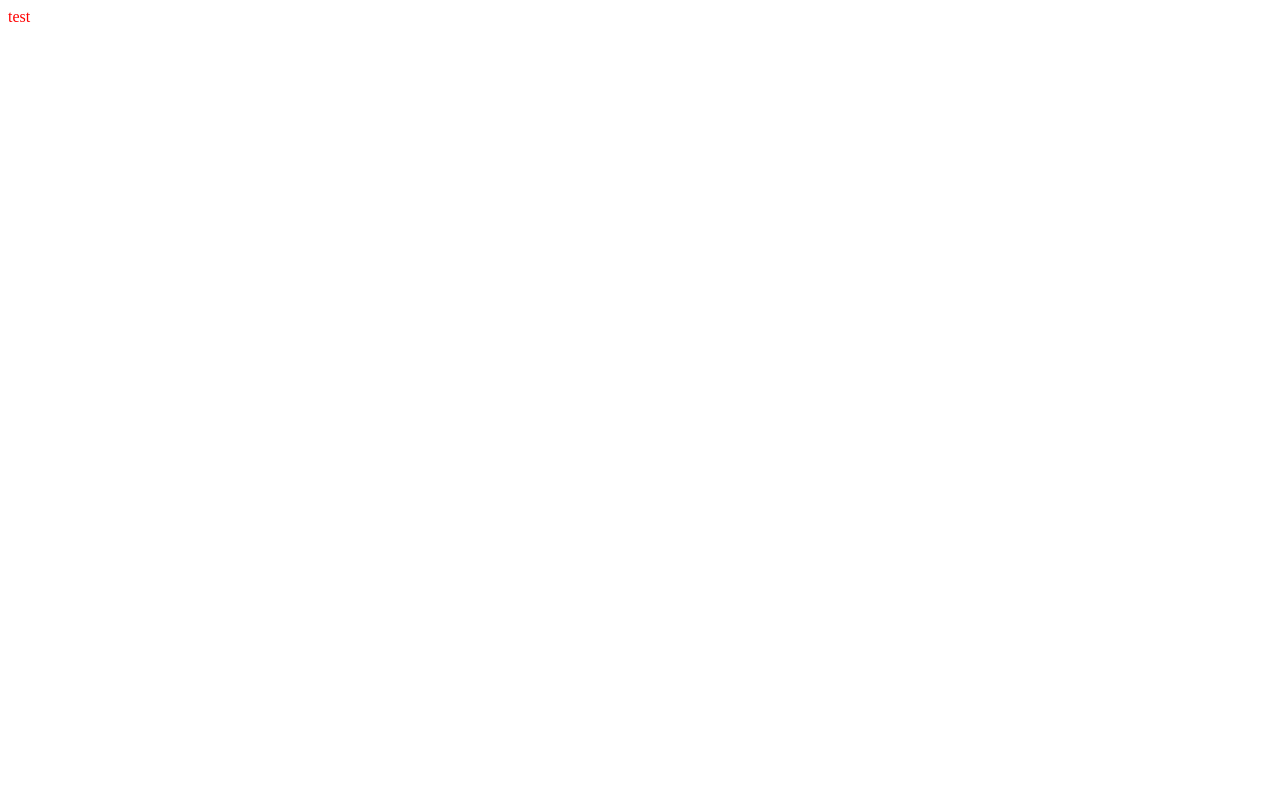
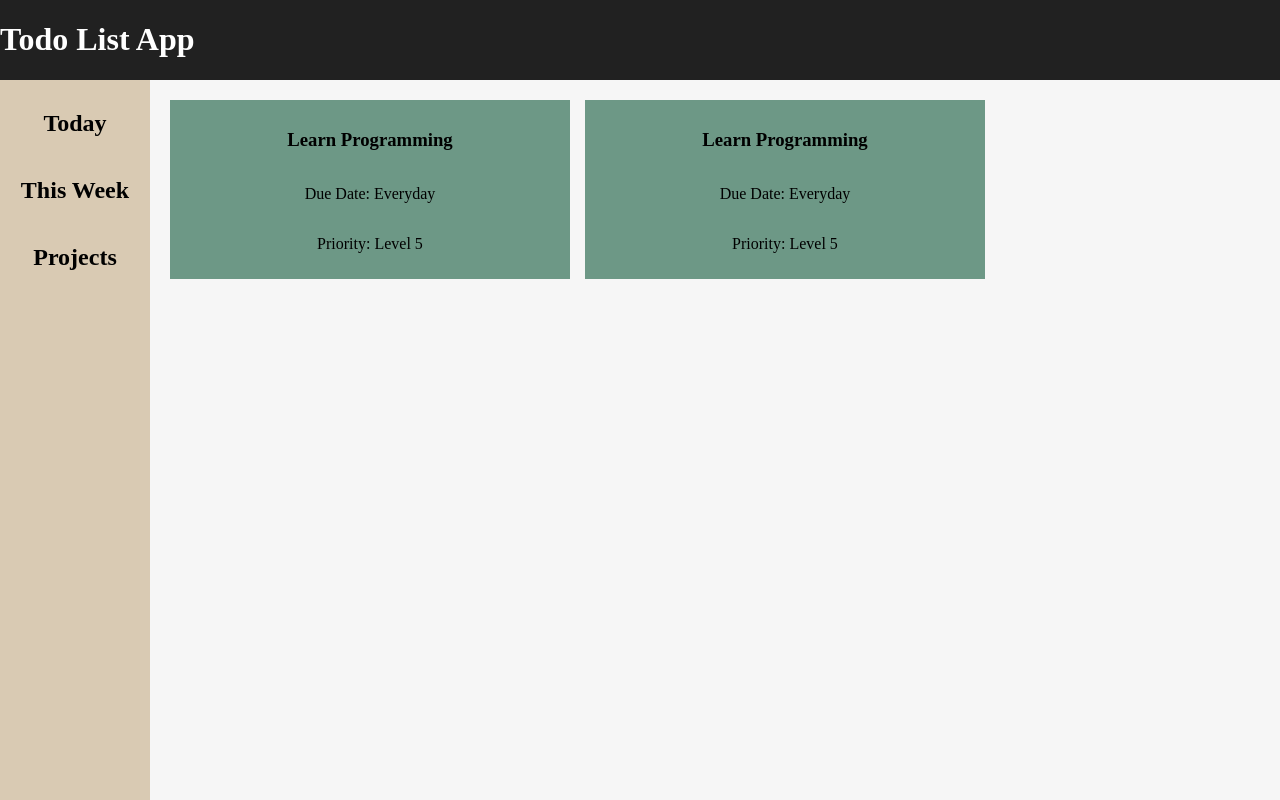
Before and after one commit to JohnCorrigan1/to-do-list, a website built with webpack: page dist/index.html in a window 1280 px wide. Built offline with Linux system fonts and the light colour scheme.

Commit message:
general layout setup

```diff
--- a/src/style.css
+++ b/src/style.css
@@ -1,3 +1,56 @@
-.content {
-    color: red;
+html{
+    height:100%;
 }
+
+body{
+    margin: 0;
+    display: flex;
+    flex-direction: column;
+    height: 100%;
+}
+
+.content{
+    display: grid;
+    grid-template-rows: 1fr 9fr;
+    grid-template-columns: 150px 1fr;
+    height: 100vh;
+    width: 100%;
+}
+
+.header{
+    color: white;
+    background-color: #212121;
+    grid-column: 1/3;
+}
+
+.sidebar{
+    grid-row: 2/3;
+    grid-column: 1/2;
+    display: flex;
+    flex-direction: column;
+    align-items: center;
+    min-width: 15vw;
+    min-width: fit-content;
+    padding: 10px;
+    background-color: #D9CAB3;
+}
+
+.todos{
+    grid-column: 2/3;
+    grid-row: 2/3;
+    display: grid;
+    justify-content: flex-start;
+    grid-template-columns: repeat(auto-fit, minmax(300px, 400px));
+    gap: 15px;
+    padding: 20px;
+    background-color: #F6F6F6;
+}
+
+.item{
+    display: flex;
+    flex-direction: column;
+    align-items: center;
+    padding: 10px;
+    height: fit-content;
+    background-color: #6D9886;
+}
```
Also changed, not shown: dist/index.html, dist/main.js.
